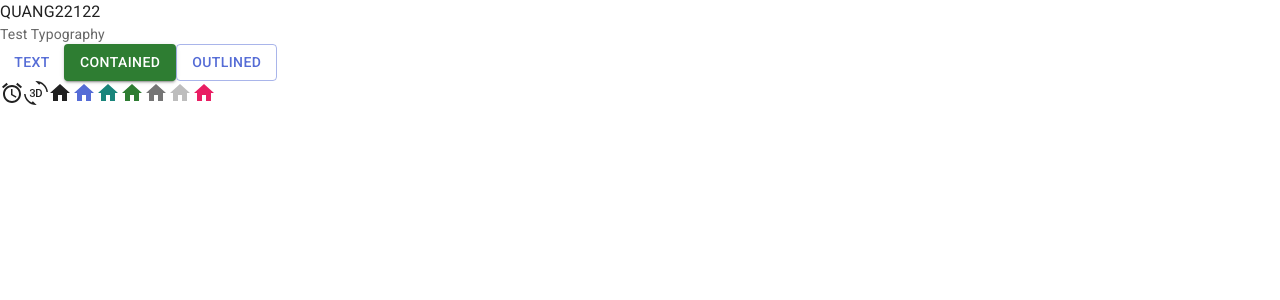
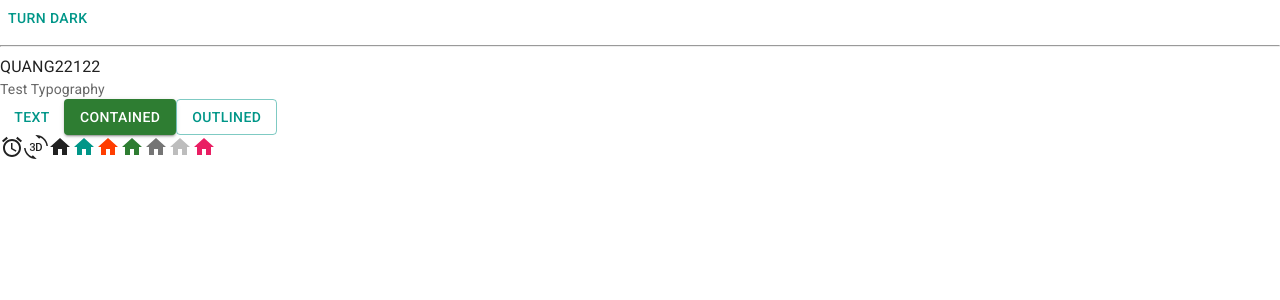
Before and after one commit to QUANG221222/trello-web, a React (Vite) app in the folder trello-web-project/: page / in a window 1280 px wide. Shown: the top 300 px of the page. Built offline with nearby package versions, Linux system fonts and the light colour scheme.

Commit message:
Dark Light P1

```diff
--- a/trello-web-project/src/App.jsx
+++ b/trello-web-project/src/App.jsx
@@ -4,10 +4,28 @@
 import HomeIcon from "@mui/icons-material/Home";
 import { pink } from "@mui/material/colors";
 import Typography from "@mui/material/Typography";
+import { useColorScheme } from "@mui/material/styles";
+
+function ModeToggle() {
+  const { mode, setMode } = useColorScheme();
+  return (
+    <Button
+      onClick={() => {
+        setMode(mode === "light" ? "dark" : "light");
+        // localStorage.setItem("trello-dark-light-mode");
+        // localStorage.getItem("trello-dark-light-mode");
+      }}
+    >
+      {mode === "light" ? "Turn dark" : "Turn light"}
+    </Button>
+  );
+}
 
 function App() {
   return (
     <>
+      <ModeToggle />
+      <hr />
       <div>QUANG22122</div>
       <Typography variant="body2" color="text.secondary">
         Test Typography
--- a/trello-web-project/src/main.jsx
+++ b/trello-web-project/src/main.jsx
@@ -2,14 +2,15 @@
 import ReactDOM from "react-dom/client";
 import App from "./App.jsx";
 import CssBaseline from "@mui/material/CssBaseline";
+import { Experimental_CssVarsProvider as CssVarsProvider } from "@mui/material/styles";
 import { ThemeProvider } from "@mui/material/styles";
 import theme from "./theme";
 
 ReactDOM.createRoot(document.getElementById("root")).render(
   <React.StrictMode>
-    <ThemeProvider theme={theme}>
+    <CssVarsProvider theme={theme}>
       <CssBaseline />
       <App />
-    </ThemeProvider>
+    </CssVarsProvider>
   </React.StrictMode>
 );
--- a/trello-web-project/src/theme.js
+++ b/trello-web-project/src/theme.js
@@ -1,21 +1,17 @@
-import { createTheme } from "@mui/material/styles";
-import { red } from "@mui/material/colors";
+import { experimental_extendTheme as extendTheme } from "@mui/material/styles";
+import { cyan, deepOrange, orange, red, teal } from "@mui/material/colors";
 
 // Create a theme instance.
-const theme = createTheme({
-  cssVariables: true,
-  palette: {
-    mode: "light", //Default is light
-    primary: {
-      main: "#556cd6",
+const theme = extendTheme({
+  colorSchemes: {
+    light: {
+      palette: { primary: teal, secondary: deepOrange },
     },
-    secondary: {
-      main: "#19857b",
-    },
-    error: {
-      main: red.A400,
+    dark: {
+      palette: { primary: cyan, secondary: orange },
     },
   },
+  // ...other properties
 });
 
 export default theme;
```
